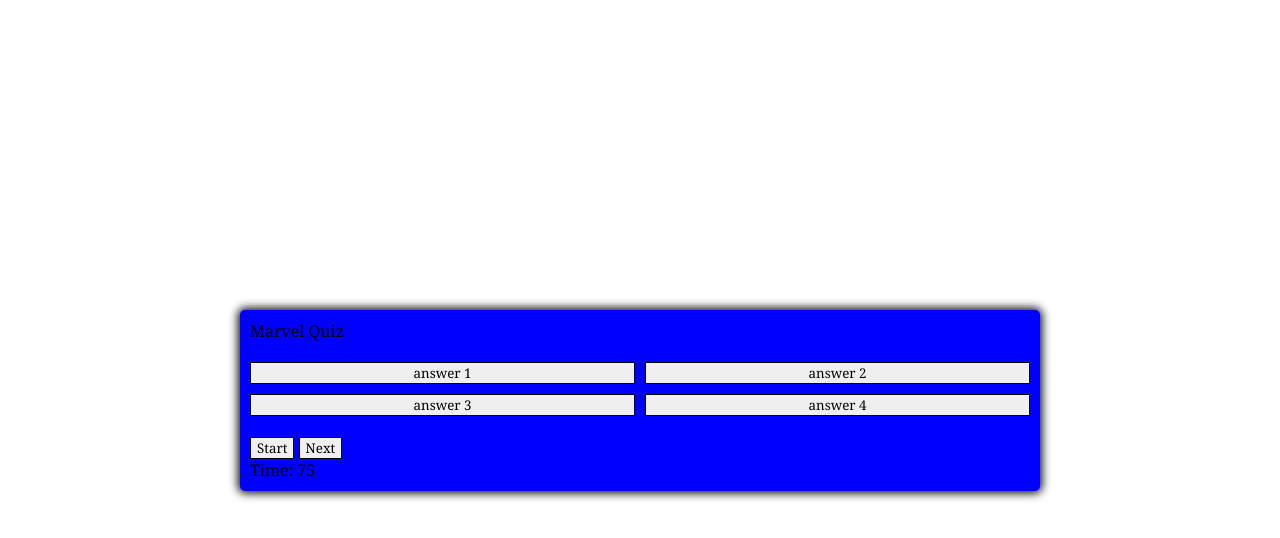
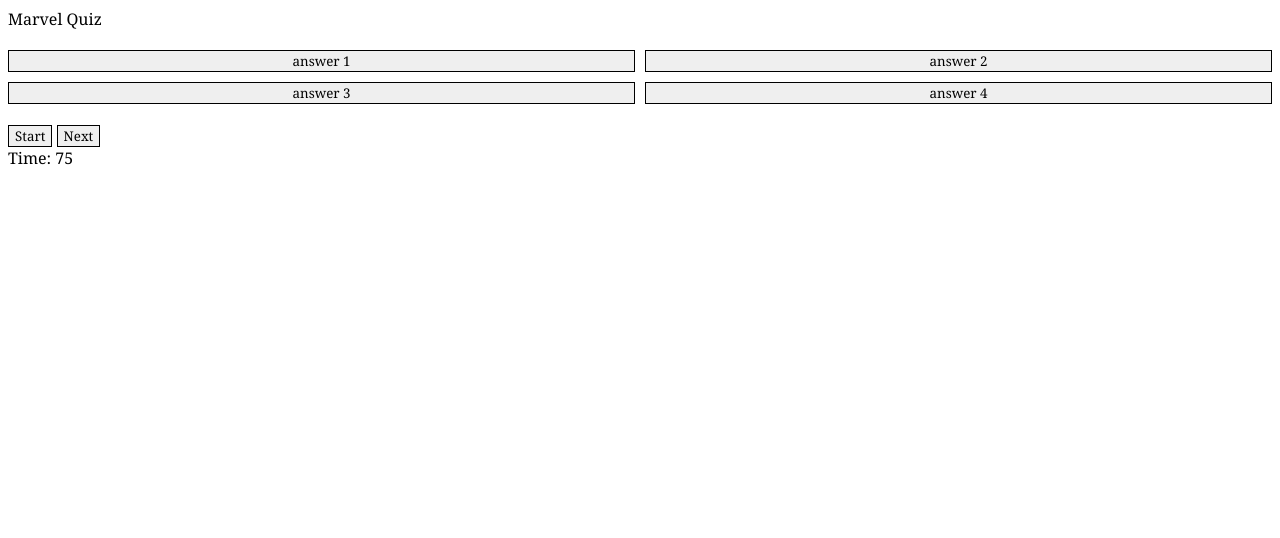
Before and after one commit to moorejalen2800/Marvel-Quiz, a plain HTML site: page index.html in a window 1280 px wide. Drawn offline with Linux system fonts and the light colour scheme.

Commit message:
Update style.css

```diff
--- a/style.css
+++ b/style.css
@@ -1,3 +1,7 @@
+
+
+
+
 *, *::before, *::after {
     box-sizing: border-box;
 
@@ -8,53 +12,8 @@
 
 
 }
-:root{
 
 
-
-
-
-
-
-}
-
-
-
-
-
-
-
-
-
-body{
-    padding: 0;
-    margin: 0%;
-    display: flex;
-width: 100vw;
-height: 100vh;
-justify-content: center;
-align-items: center;
-
-
-
-
-}
-
-.container {
-    width: 800px;
-    max-width: 80%;
-    background-color: blue;
-    border-radius: 5px;
-    padding: 10px;
-    box-shadow: 0 0 10px 2px;
-
-
-
-
-
-
-
-}
 
 .btn-grid {
     display: grid;
```
